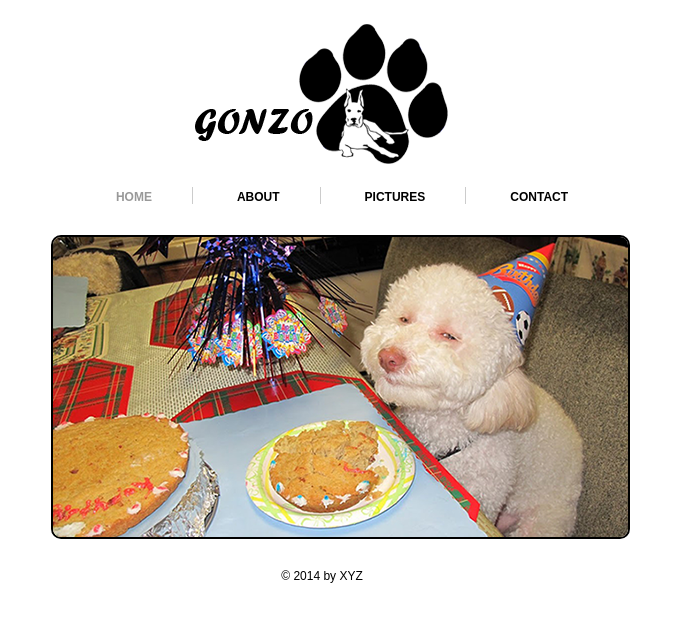
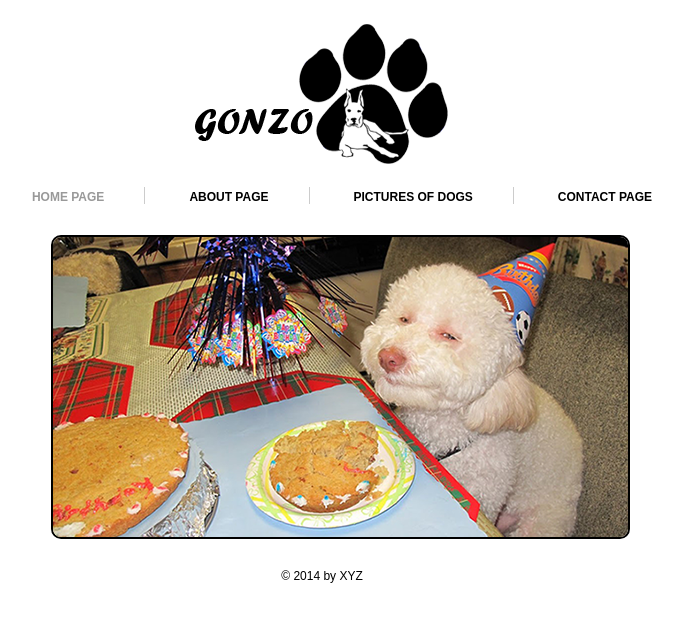
Before and after one commit to SadagopanTS/HelloWorld, a plain HTML site: page index.html in a window 1280 px wide. Shown: the whole page, without its empty margins (318-1001 px from the left). Drawn offline with Linux system fonts and the light colour scheme.

Commit message:
Updated with some changes in home page

```diff
--- a/index.html
+++ b/index.html
@@ -26,10 +26,10 @@
 
 	<div class="navigation">
 		<ul>
-			<li><a class="active" href="index.html">HOME</a></li>
-			<li><a href="about.html">ABOUT</a></li>
-			<li><a href="picture.html">PICTURES</a></li>
-			<li class="bdr"><a class="pdg" href="contact.html">CONTACT</a></li>
+			<li><a class="active" href="index.html">HOME PAGE</a></li>
+			<li><a href="about.html">ABOUT PAGE</a></li>
+			<li><a href="picture.html">PICTURES of Dogs</a></li>
+			<li class="bdr"><a class="pdg" href="contact.html">CONTACT PAGE</a></li>
 		</ul>
 	</div>
 <!--==============================Navigatin Ends=============================-->
```
